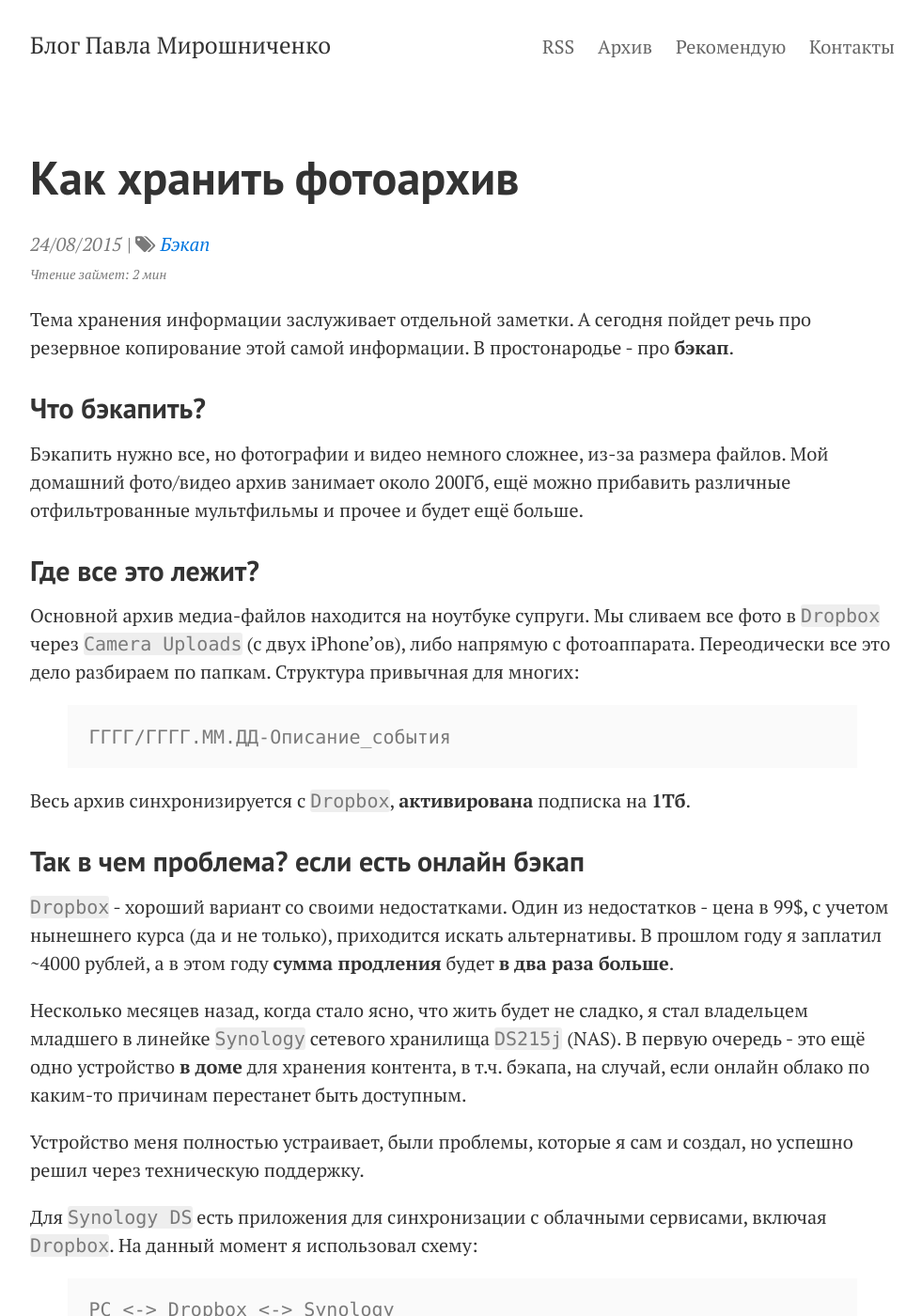
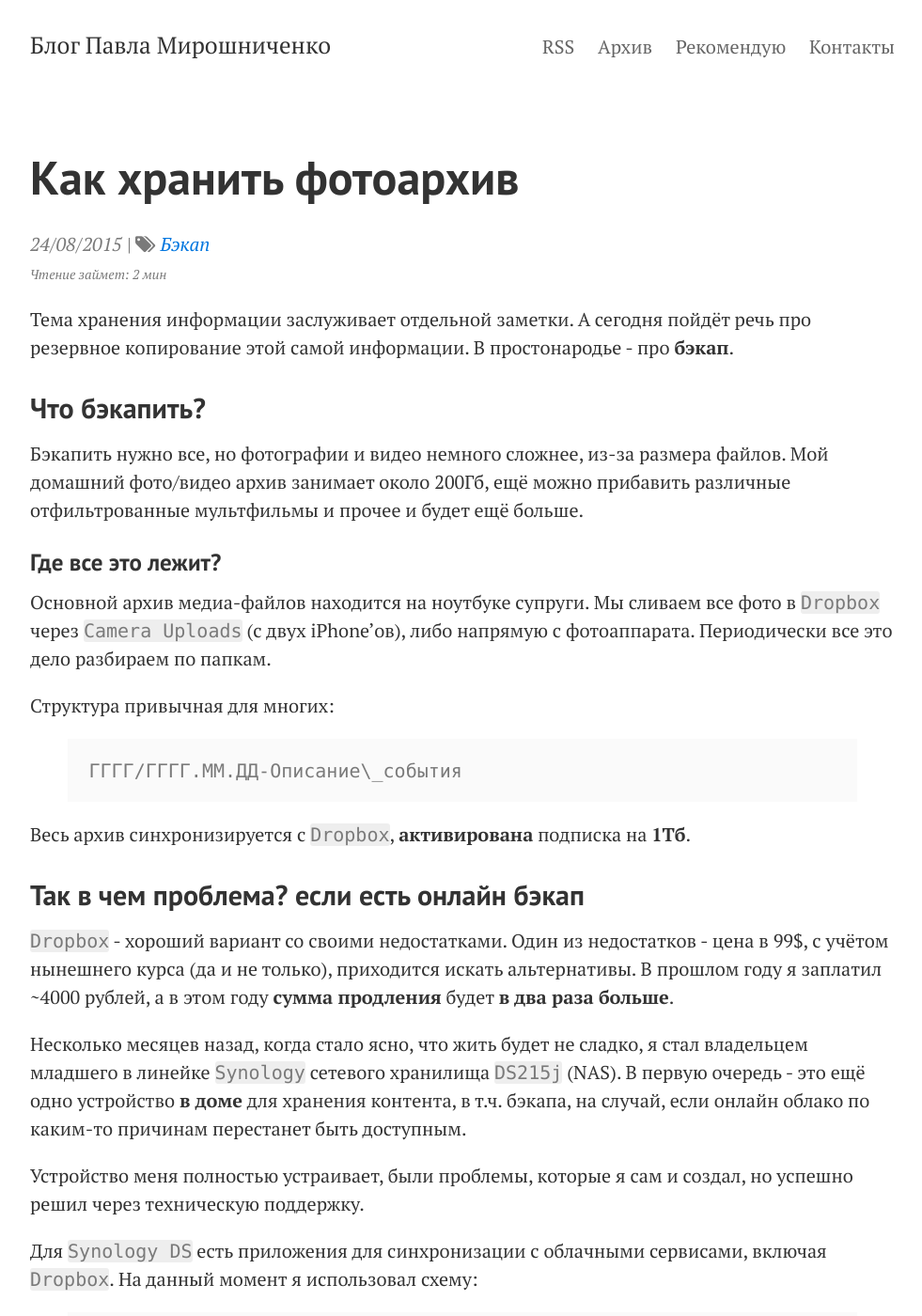
Before and after one commit to facetheheat/facetheheat.github.io, a Jekyll site: the page built from _posts/2015-08-24-about-backup.markdown, in a window 1280 px wide and 1400 px high. Shown: the whole window at 94% size, without its empty margins (148-1129 px from the left). Built offline with Jekyll 4.4.1, drawn with Linux system fonts in a browser that asks for light colours; comment, search, counter and statistics services are not loaded; some of the changed text lies outside the part shown.

Commit message:
Fix mistakes

```diff
--- a/_posts/2015-08-24-about-backup.markdown
+++ b/_posts/2015-08-24-about-backup.markdown
@@ -6,23 +6,24 @@
 - Бэкап
 ---
 
-Тема хранения информации заслуживает отдельной заметки. А сегодня пойдет речь про резервное копирование этой самой информации. В простонародье - про **бэкап**.
+Тема хранения информации заслуживает отдельной заметки. А сегодня пойдёт речь про резервное копирование этой самой информации. В простонародье - про **бэкап**.
 
 ## Что бэкапить?
 Бэкапить нужно все, но фотографии и видео немного сложнее, из-за размера файлов. Мой домашний фото/видео архив занимает около 200Гб, ещё можно прибавить различные отфильтрованные мультфильмы и прочее и будет ещё больше.
 
-## Где все это лежит?
-Основной архив медиа-файлов находится на ноутбуке супруги. Мы сливаем все фото в `Dropbox` через `Camera Uploads` (с двух iPhone'ов), либо напрямую с фотоаппарата. Переодически все это дело разбираем по папкам.
+### Где все это лежит?
+Основной архив медиа-файлов находится на ноутбуке супруги. Мы сливаем все фото в `Dropbox` через `Camera Uploads` (с двух iPhone'ов), либо напрямую с фотоаппарата. Периодически все это дело разбираем по папкам.
+
 Структура привычная для многих:
 
 {% highlight bash lineanchors %}
-ГГГГ/ГГГГ.ММ.ДД-Описание_события
+ГГГГ/ГГГГ.ММ.ДД-Описание\_события
 {% endhighlight %}
 
 Весь архив синхронизируется с `Dropbox`, **активирована** подписка на **1Тб**.
 
 ## Так в чем проблема? если есть онлайн бэкап
-`Dropbox` - хороший вариант со своими недостатками. Один из недостатков - цена в 99$, с учетом нынешнего курса (да и не только), приходится искать альтернативы.  В прошлом году я заплатил  ~4000 рублей, а в этом году **сумма продления** будет **в два раза больше**.
+`Dropbox` - хороший вариант со своими недостатками. Один из недостатков - цена в 99$, с учётом нынешнего курса (да и не только), приходится искать альтернативы.  В прошлом году я заплатил  \~4000 рублей, а в этом году **сумма продления** будет **в два раза больше**.
 
 Несколько месяцев назад, когда стало ясно, что жить будет не сладко, я стал владельцем младшего в линейке `Synology` сетевого хранилища `DS215j` (NAS). В первую очередь - это ещё одно устройство **в доме** для хранения контента, в т.ч. бэкапа, на случай, если онлайн облако по каким-то причинам перестанет быть доступным.
 
```
Also changed, not shown: other parts of _posts/2015-08-24-about-backup.markdown (+4 -4 lines).
